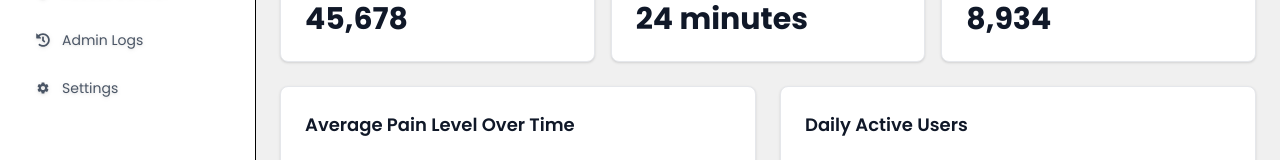
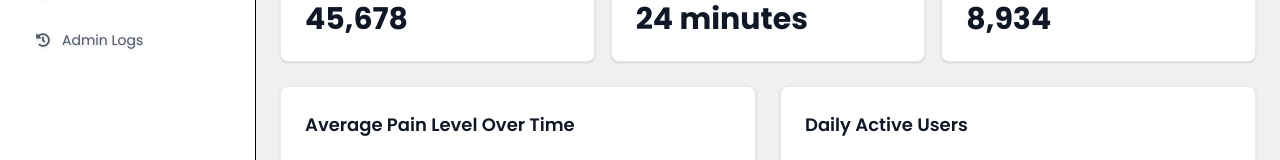
Before and after one commit to muhammadJawadm/Bei-Mobile-app-admin, a React (Vite) app: page / in a window 1280 px wide. Shown: the part 374-534 px from the top of the page. Built offline with nearby package versions, Linux system fonts and the light colour scheme.

Commit message:
hide the setting

```diff
--- a/src/components/data.tsx
+++ b/src/components/data.tsx
@@ -11,7 +11,7 @@ export const sidebarLinks = [
   { name: "Notifications", path: "/notifications", icon: <MdNotifications /> },
   { name: "Access Control", path: "/access-control", icon: <FaShieldAlt /> },
   { name: "Admin Logs", path: "/admin-logs", icon: <FaHistory /> },
-  { name: "Settings", path: "/settings", icon: <MdSettings /> },
+  // { name: "Settings", path: "/settings", icon: <MdSettings /> },
 ];
 
 export const transactionsReports = [
```
